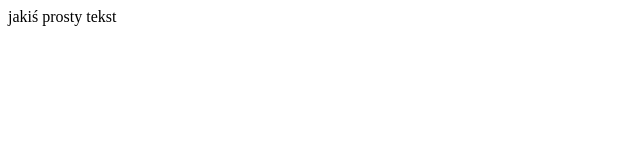
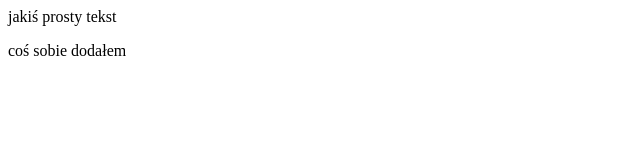
Before and after one commit to marcinkampe/Gliwice, a plain HTML site: page index.html in a window 1280 px wide. Shown: the whole page, without its empty margins (0-640 px from the left). Drawn offline with Linux system fonts and the light colour scheme.

Commit message:
test comita

```diff
--- a/index.html
+++ b/index.html
@@ -7,5 +7,6 @@
 </head>
 <body>
     <article>jakiś prosty tekst</article>
+    <p>coś sobie dodałem</p>
 </body>
 </html>
```
